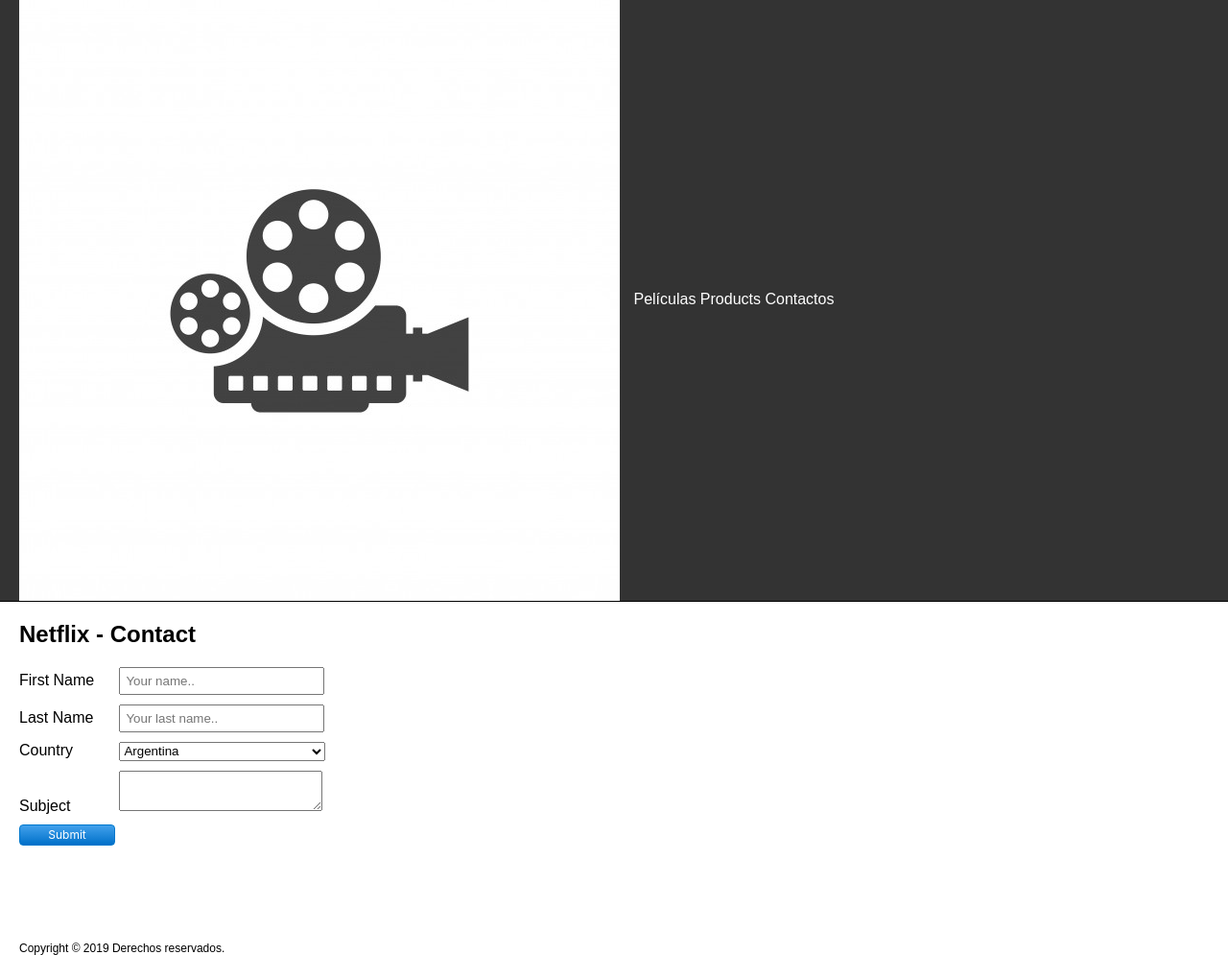
After one commit to Firet/Catalogo-de-Peliculas, a Node server app: page /contact in a window 1280 px wide. The commit adds this page. Shown: the whole page at 96% size. Run offline with Node 20, Linux system fonts and the light colour scheme; some libraries are stand-ins or nearby versions.

Commit message:
Handlebars partials

```diff
--- a/index.js
+++ b/index.js
@@ -1,19 +1,19 @@
 const express = require('express');
 const app = express();
 const path = require('path');
-const exphbs  = require('express-handlebars');
+const exphbs = require('express-handlebars');
 
 app.use('/assets', express.static('public'));
 
 
-app.listen(3000, function() {
-  console.log('Express app listening on port 3000!');
+app.listen(3000, function () {
+    console.log('Express app listening on port 3000!');
 });
 
 
-app.get('/json', function(req, res) {
-    res.json({ nombre: 'Paul Atreides', edad: '35'});
-  });
+app.get('/json', function (req, res) {
+    res.json({ nombre: 'Paul Atreides', edad: '35' });
+});
 
 
 //Ruta a la página de inicio
@@ -30,10 +30,34 @@ app.get('/json', function(req, res) {
 
 // HANDLEBARS
 
-app.engine('handlebars', exphbs({defaultLayout: 'main'}))
+app.engine('handlebars', exphbs({ defaultLayout: 'main' }))
 app.set('view engine', 'handlebars')
 
 
 app.get('/', function (req, res) {
-  res.render('home')
+    res.render('home')
+});
+
+
+app.use(express.static('public'))
+
+app.get('/peliculas', function (req, res) {
+    res.render('peliculas')
+});
+
+app.get('/contact', function (req, res) {
+    res.render('contact')
+});
+
+
+const products = [
+    { section: 'MacBook', items: ['MacBook', 'MacBook Air', 'MacBook Pro', 'iMac', 'iMac Pro', 'Mac Pro', 'Mac mini', 'Accessories', 'High Sierra'] },
+    { section: 'iPad', items: ['iPad Pro', 'iPad', 'iPad mini 4', 'iOS 11', 'Accessories'] },
+    { section: 'iPhone', items: ['iPhone X', 'iPhone 8', 'iPhone 7', 'iPhone 6s', 'iPhone SE', 'iOS 11', 'Accessories'] }
+]
+
+//res.render('products', { nombre: 'Mi Producto'})
+
+app.get('/products', function (req, res) {
+    res.render('product', { product: product })
 })
--- /dev/null
+++ b/public/css/styles.css
@@ -0,0 +1,97 @@
+body {
+    background: white;
+    font-family: Arial, Helvetica, sans-serif;
+    margin: 0;
+    padding: 0;
+  }
+
+  nav {
+    border-bottom: 1px solid black;
+    padding-left: 20px;
+    background: rgba(0,0,0,0.8);
+  }
+
+  nav ul {
+    list-style-type: none;
+    margin: 0;
+    padding: 0;
+  }
+  nav ul li {
+    display: inline-block;
+  }
+
+  nav ul li:first-child {
+    margin-right: 10px;
+  }
+
+  nav ul li img {
+    vertical-align: middle;
+  }
+
+  nav ul li a {
+    text-decoration: none;
+    color: white;
+    display: block;
+  }
+  nav ul li a:hover{
+    text-decoration: underline;
+  }
+
+  section {
+    padding-left: 20px;
+  }
+
+  footer {
+    padding-left: 20px;
+    margin-top: 100px;
+    font-size: 12px;
+  }
+
+  form div {
+    margin-bottom: 10px;
+
+  }
+
+  form div label {
+    display: inline-block;
+    width: 100px;
+  }
+
+  form input {
+    width: 200px;
+    padding: 5px;
+  }
+
+  form select {
+    width: 215px;
+    height: 20px;
+  }
+
+  form textarea {
+    width: 200px;
+    padding: 5px;
+  }
+
+  form input[type=submit] {
+    width: 100px;
+    font-size: 12px;
+    line-height: 1.5;
+    font-weight: 400;
+    letter-spacing: 0em;
+    font-family: "SF Pro Text","SF Pro Icons","Helvetica Neue","Helvetica","Arial",sans-serif;
+    min-width: 20px;
+    padding-left: 10px;
+    padding-right: 10px;
+    padding-top: 1px;
+    padding-bottom: 1px;
+    background: linear-gradient(#42a1ec, #0070c9);
+    border-color: #07c;
+    border-width: 1px;
+    border-style: solid;
+    border-radius: 4px;
+    color: #fff;
+    cursor: pointer;
+    display: inline-block;
+    text-align: center;
+    white-space: nowrap;
+  }
--- /dev/null
+++ b/public/js/script.js
@@ -0,0 +1,3 @@
+window.onload=function() {
+    console.log('Cargamos el sitio usando templates!')
+  }
--- /dev/null
+++ b/views/contact.handlebars
@@ -0,0 +1,25 @@
+<h1>Netflix - Contact</h1>
+<form action="#">
+    <div>
+        <label for="fname">First Name</label>
+        <input type="text" id="fname" name="firstname" placeholder="Your name..">
+    </div>
+    <div>
+        <label for="lname">Last Name</label>
+        <input type="text" id="lname" name="lastname" placeholder="Your last name..">
+    </div>
+    <div>
+        <label for="country">Country</label>
+        <select id="country" name="country">
+            <option value="argentina">Argentina</option>
+            <option value="australia">Australia</option>
+            <option value="canada">Canada</option>
+            <option value="usa">USA</option>
+        </select>
+    </div>
+    <div>
+        <label for="subject">Subject</label>
+        <textarea id="subject" name="subject" placeholder=""></textarea>
+    </div>
+    <input type="submit" value="Submit">
+</form>
--- a/views/home.handlebars
+++ b/views/home.handlebars
@@ -1,2 +1,2 @@
-<h1>Home</h1>
-<p>Sitio generado utilizando templates de <a href="http://handlebarsjs.com/">Handlebars</a></p>
+<h1>Catalogo de peliculas</h1>
+<p>Bienvenido al sitio</p>
--- a/views/layouts/main.handlebars
+++ b/views/layouts/main.handlebars
@@ -1,10 +1,21 @@
 <!DOCTYPE html>
 <html>
+
 <head>
     <meta charset="utf-8">
-    <title>Example App</title>
+    <title>Catalogo de Películas</title>
+    <link rel="stylesheet" href="/css/styles.css">
+    <script src="/js/script.js"></script>
 </head>
+
 <body>
-    {{{body}}}
+    {{> navbar}}
+    <section>
+        {{{body}}}
+    </section>
+    <footer>
+        <div>Copyright © 2019 Derechos reservados.</div>
+    </footer>
 </body>
+
 </html>
--- /dev/null
+++ b/views/partials/navbar.handlebars
@@ -0,0 +1,19 @@
+<nav>
+    <ul>
+        <li>
+            <a href="/">
+                {{!-- Chequear por qué no anda! la ruta está bien. --}}
+                <img src="../../public/Imagenes/logo-proyector.jpg" alt="Ir al incio">
+            </a>
+        </li>
+        <li>
+            <a href="/peliculas">Películas</a>
+        </li>
+        <li>
+            <a href="/products">Products</a>
+        </li>
+        <li>
+            <a href="/contact">Contactos</a>
+        </li>
+    </ul>
+</nav>
```
Also changed, not shown: views/peliculas.handlebars (added, +13 -0 lines), views/products.handlebars (added, +13 -0 lines), Vista alternativa/album.html (renamed from Version Alternativa/album.html), public/Imagenes/logo-proyector.jpg (added).
